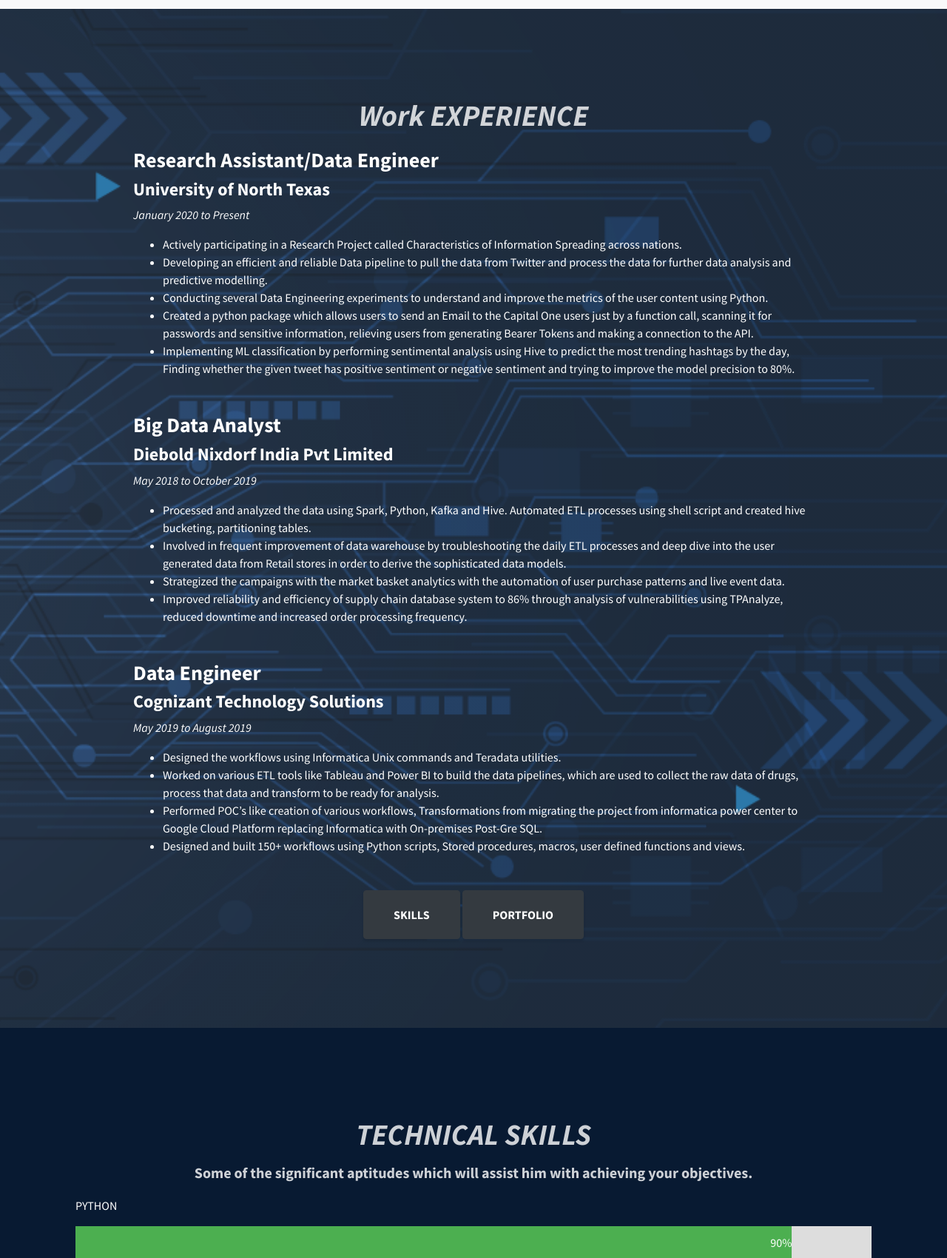
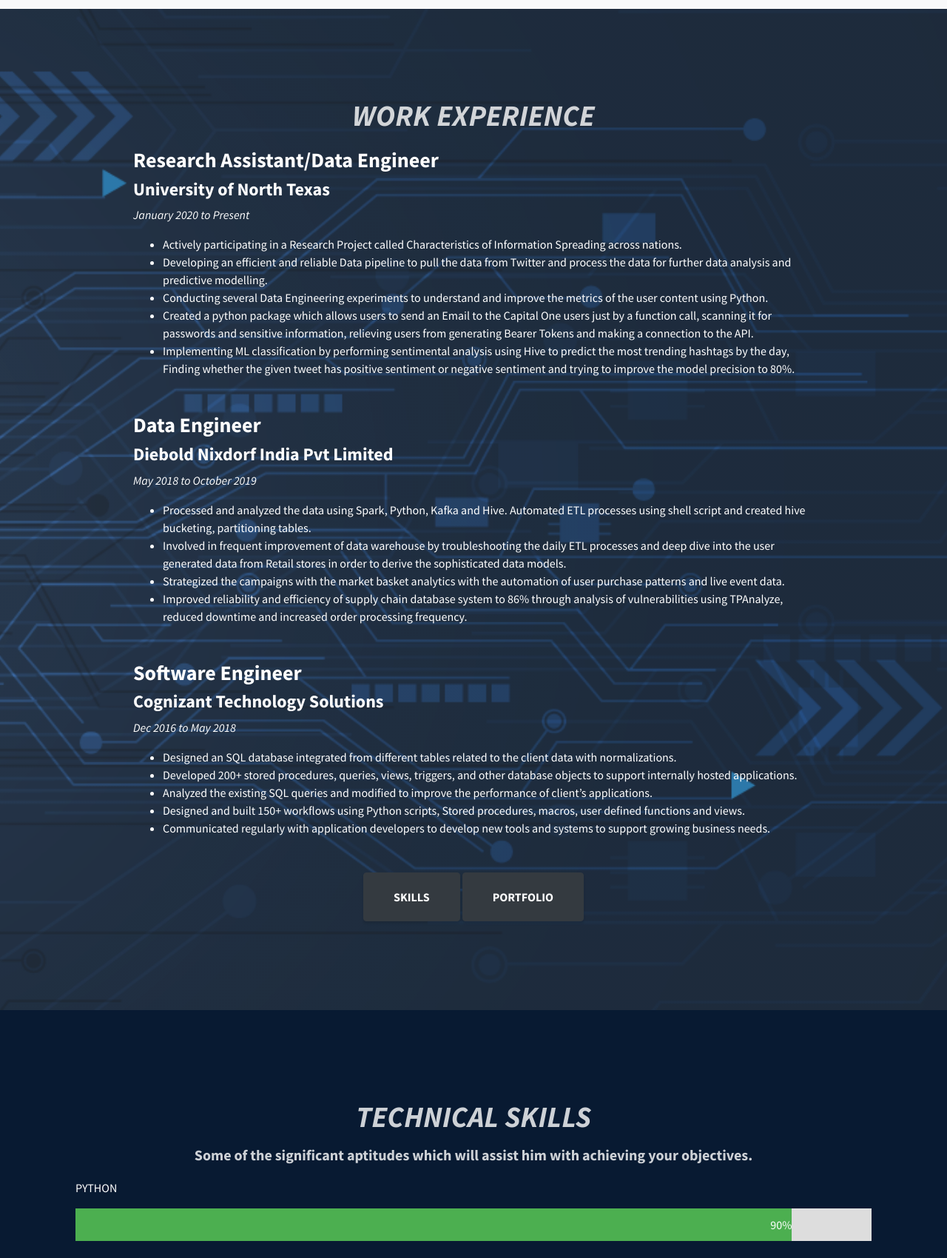
Before and after one commit to shashidhardaida/shashidhardaida.github.io, a website: page Digital-Portfolio/index.html in a window 1280 px wide. Shown: the part 1720-3420 px from the top of the page at 74% size. Drawn offline with Linux system fonts and the light colour scheme.

Commit message:
UI modifications

```diff
--- a/Digital-Portfolio/index.html
+++ b/Digital-Portfolio/index.html
@@ -83,11 +83,11 @@
     <div class="container text-center">
       <div class="row">
         <div class="col-lg-10 mx-auto">
-          <h3 class="text-secondary mb-0">WHO I'M I? </h3>
+          <h3 class="text-secondary mb-0">WHO Am I? </h3>
           <p></p>
           <img class="profilepic" src="img/dp1.jpg" alt="profilepic" height="300px", width="310px">
           <p></p>
-          <h3> <em> Experienced Data Engineer</b>| Big Data Developer | Data Analyst | Data Scientist | Expert in Data Visualization | Web Developer</em> </h3>
+          <h3> <em> Experienced Data Engineer</b>| Big Data Developer | Data Analyst | Data Scientist | Expert in Data Visualization | Software Engineer</em> </h3>
           <p> </p>
           <p></p>
           <p></p>
@@ -109,7 +109,7 @@
       <div class="row">
         <div class="col-lg-10 mx-auto">
           <div id="experience">
-            <h1 class="mb-1"><em>Work EXPERIENCE</em></h1>
+            <h1 class="mb-1"><em>WORK EXPERIENCE</em></h1>
             <div class="section">
               <div class="sub-section">
 
@@ -131,7 +131,7 @@
                 </p>
               </div>
 
-                <h3>Big Data Analyst</h3>
+                <h3>Data Engineer</h3>
                 <h4>Diebold Nixdorf India Pvt Limited</h4>
                 <p><em>May 2018 to October 2019</em></p>
                 <p>
@@ -158,16 +158,17 @@
 
 
               <div class="sub-section">
-                <h3>Data Engineer</h3>
+                <h3>Software Engineer</h3>
                 <h4>Cognizant Technology Solutions</h4>
-                <p><em>May 2019 to August 2019</em></p>
+                <p><em>Dec 2016 to May 2018</em></p>
                 <p>
                   <div>
                     <ul>
-                      <li>Designed the workflows using Informatica Unix commands and Teradata utilities.</li>
-                      <li>Worked on various ETL tools like Tableau and Power BI to build the data pipelines, which are used to collect the raw data of drugs, process that data and transform to be ready for analysis.</li>
-                      <li>Performed POC’s like creation of various workflows, Transformations from migrating the project from informatica power center to Google Cloud Platform replacing Informatica with On-premises Post-Gre SQL.</li>
+                      <li>Designed an SQL database integrated from different tables related to the client data with normalizations.</li>
+                      <li>Developed 200+ stored procedures, queries, views, triggers, and other database objects to support internally hosted applications.</li>
+                      <li>Analyzed the existing SQL queries and modified to improve the performance of client’s applications.</li>
                       <li>Designed and built 150+ workflows using Python scripts, Stored procedures, macros, user defined functions and views.</li>
+                      <li>Communicated regularly with application developers to develop new tools and systems to support growing business needs.</li>
                     </ul>
                   </div>
 
@@ -280,23 +281,23 @@
             <span class="caption">
               <span class="caption-content">
                 <h2>CHARACTERITICS OF INFORMATION SPREADING ACROSS NATIONS</h2>
-                <p class="mb-0">A Thorough Data Engineering and sentimental analysis of twitter data geenrated based on COVID-19!</p>
+                <p class="mb-0">A thorough Data Engineering and sentimental analysis of twitter data generated based on COVID-19!</p>
               </span>
             </span>
             <img class="img-fluid" src="img/portfolio-1.jpg" alt="">
           </a>
         </div>
-        <!-- <div class="col-lg-6">
-          <a class="portfolio-item" href="https://github.com/saivaruntejamudumba/Recommender_System_using_User_Query" target=blank>
+        <div class="col-lg-6">
+          <a class="portfolio-item" href="https://github.com/shashidhardaida/LocalSearchSystemForWikiNewsProject" target=blank>
             <span class="caption">
               <span class="caption-content">
-                <h2>RECOMMENDER SYSTEM</h2>
-                <p class="mb-0">A Recommender System that provides suggestions based on the User Query!</p>
+                <h2>LOCAL SEARCH SYSTEM FOR WIKINEWS</h2>
+                <p class="mb-0">A Local search system for wikinews. The application has latest wikinews in local database!</p>
               </span>
             </span>
             <img class="img-fluid" src="img/portfolio-2.jpg" alt="">
           </a>
-        </div> -->
+        </div>
         <!-- <div class="col-lg-6">
           <a class="portfolio-item" href="https://github.com/saivaruntejamudumba/Austin-AirBnB-Price-Prediction" target=blank>
             <span class="caption">
@@ -349,19 +350,19 @@
   <!-- Footer -->
   <footer class="footer text-center">
     <div class="container">
-      <ul class="list-inline mb-5">
-        <!-- <li class="list-inline-item">
+      <!-- <ul class="list-inline mb-5">
+        <li class="list-inline-item">
           <a class="social-link rounded-circle text-white mr-3" href="https://medium.com/@saivaruntejamudumba">
             <i class="fab fa-medium"></i>
           </a>
-        </li> -->
+        </li>
 
         <li class="list-inline-item">
           <a class="social-link rounded-circle text-white" href="https://github.com/shashidhardaida">
             <i class="icon-social-github"></i>
           </a>
         </li>
-      </ul>
+      </ul> -->
       <p class="text-muted small mb-0">Copyright &copy; Shashidhar Reddy Daida 2021</p>
     </div>
   </footer>
```
Also changed, not shown: 3 other files.
